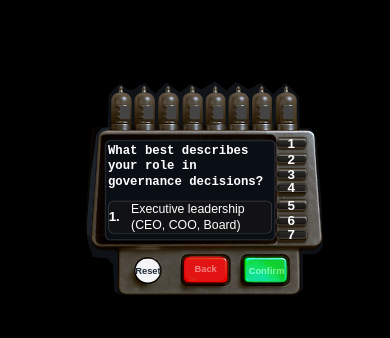
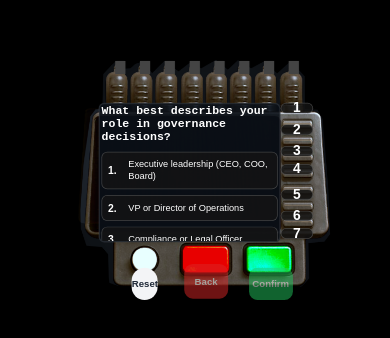
Before and after one commit to nevermindtheshitcoins-hue/ignodoomus, a Next.js app: page / in a window 390 px wide. Shown: the part 170-508 px from the top of the page. Built offline with nearby package versions, Linux system fonts and the light colour scheme.

Commit message:
Lengthen machine container on mobile to preserve zone legibility
- 768px breakpoint: height 112vw with 0.8 scale
- 420px breakpoint: height 128vw with 0.72 scale
- Maintains hitbox proportions without reshuffling layout

```diff
--- a/app/globals.css
+++ b/app/globals.css
@@ -619,57 +619,111 @@ body {
 
   .machine-container {
     width: 95vw;
-    height: 95vw;
-    transform: scale(0.9);
+    /* Stretch slightly taller on mobile to preserve hitbox legibility */
+    height: 112vw;
+    transform: scale(0.8);
     transform-origin: top center;
   }
 
-  .main-content {
-    grid-template-columns: 1fr clamp(90px, 22%, 130px);
-  }
-
+  /* Base mobile font sizes */
   .question {
-    font-size: inherit !important;
+    font-size: 1.1rem !important;
+    line-height: 1.2 !important;
   }
 
   .option-button {
-    font-size: inherit !important;
-    padding: inherit !important;
+    font-size: 0.9rem !important;
+    padding: 0.6rem !important;
   }
 
   .control-button {
-    font-size: inherit !important;
-    padding: inherit !important;
+    font-size: 0.85rem !important;
+    padding: 0.7rem !important;
   }
 
   .hb-screen .options .option-button {
-    font-size: inherit !important;
-    padding: inherit !important;
+    font-size: 0.9rem !important;
+    padding: 0.6rem !important;
   }
 
-  .machine-container {
-    transform: scale(0.7);
-    transform-origin: top center;
+  /* Adjust hitbox sizes for mobile */
+  .hb-screen {
+    font-size: 0.9rem;
+    padding: 0.6%;
+  }
+
+  .hb-screen .question {
+    font-size: 1.1rem;
+    margin-bottom: 0.3rem;
+  }
+
+  .hb-screen .options .option-button {
+    font-size: 0.9rem;
+    padding: 0.4rem;
+  }
+
+  .hb-screen .options .option-number {
+    font-size: 1rem;
+    min-width: 0.8rem;
+  }
+
+  .hb-screen .options .option-text {
+    font-size: 0.9rem;
   }
 }
 
 @media (max-width: 420px) {
+  .machine-container {
+    width: 98vw;
+    /* Extra height on small phones to keep zones legible */
+    height: 128vw;
+    transform: scale(0.72);
+    transform-origin: top center;
+  }
+
+  /* Smaller mobile font sizes */
   .question {
-    font-size: inherit !important;
+    font-size: 1rem !important;
+    line-height: 1.1 !important;
   }
 
   .option-button {
-    font-size: inherit !important;
-    padding: inherit !important;
+    font-size: 0.8rem !important;
+    padding: 0.5rem !important;
   }
 
   .control-button {
-    font-size: inherit !important;
-    padding: inherit !important;
+    font-size: 0.75rem !important;
+    padding: 0.6rem !important;
   }
 
   .hb-screen .options .option-button {
-    font-size: inherit !important;
-    padding: inherit !important;
+    font-size: 0.8rem !important;
+    padding: 0.5rem !important;
+  }
+
+  /* Further adjust hitbox sizes for very small screens */
+  .hb-screen {
+    font-size: 0.8rem;
+    padding: 0.5%;
+  }
+
+  .hb-screen .question {
+    font-size: 1rem;
+    margin-bottom: 0.25rem;
+  }
+
+  .hb-screen .options .option-button {
+    font-size: 0.8rem;
+    padding: 0.3rem;
+  }
+
+  .hb-screen .options .option-number {
+    font-size: 0.9rem;
+    min-width: 0.7rem;
+  }
+
+  .hb-screen .options .option-text {
+    font-size: 0.8rem;
   }
 }
```
